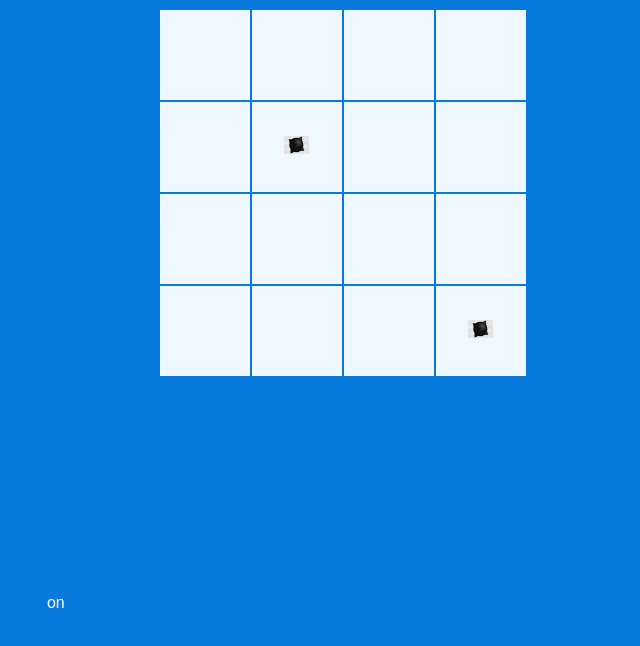
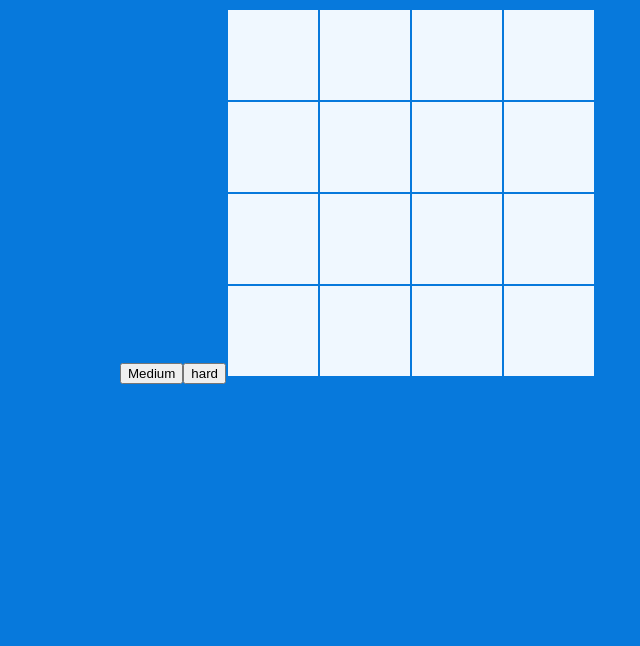
Before and after one commit to Adir720/Sprint1Adir1, a plain HTML site: page index.html in a window 1280 px wide. Shown: the whole page, without its empty margins (282-922 px from the left). Drawn offline with Linux system fonts and the light colour scheme.

Commit message:
Add files via upload

```diff
--- a/css/style.css
+++ b/css/style.css
@@ -5,35 +5,49 @@ body {
     text-align: center;
 }
 
-.board {
-
-    width: 300px;
-    height: 300px;
+.board :hover{
+   background-color: red;
+    width: auto;
+    height: auto;
 }
 
 table {
     background-color: rgb(7, 121, 220);
-    padding-left: 7%;
-    width: 600px;
-    height: 600px;
+    width: auto;
+    height:auto;
     display:inline-block;
     margin: auto;
 }
-
-.cell {
-    background-color: aliceblue;
-    padding: 25px;
+.hide{
+    display: none;
+}
+.cell{
+     background-color: aliceblue;
+     padding: 25px;
     border: 10px;
     width: 40px;
     height: 40px;
     color: black;
     text-align: center;
 }
+
 .cell img{
     width: 25px;
-    height: auto;
+    height: 25px;
 }
 
 .floor {
     background-color: gray;
 }
+
+
+.marked {
+    background-color: lightpink;
+}
+.cell h1{
+    display: none;
+}
+button{
+    text-align: center;
+    display:inline-block;
+}
--- a/index.html
+++ b/index.html
@@ -7,12 +7,14 @@
     <meta name="viewport" content="width=device-width, initial-scale=1.0">
     <title>Document</title>
     <link rel="stylesheet" href="css/style.css">
-</head>on
+</head>
 
 <body onload="onInit()">
 
     <table>
         <tbody class="board"></tbody>
+        <button onclick="buildBoard(8)">Medium</button>
+        <button onclick="buildBoard(16)">hard</button>
     </table>
 
 
--- a/js/main.js
+++ b/js/main.js
@@ -1,30 +1,34 @@
+
+
 'use strict'
-const FLOOR = 'FLOOR'
+
 const MINE = 'MINE'
 const MINE_IMG = '<img src="img/mine.jpg">'
-var gNegsCount = gNegsCount
 var gBoard
-var negsCount
+var elBoard
+var minesAroundCount
 //gameStart
 function onInit() {
-    gBoard = buildBoard()
-    addMines(2)
-    renderBoard(gBoard)
-
+    gBoard = buildBoard(8)
+    addMines(4)
+    elBoard = renderBoard(gBoard)
+//console.log(elboard)
     //console.table(gBoard)
-    console.log(gBoard)
 }
 
 // buildingBoard
 function buildBoard() {
-    // Put FLOOR everywhere
     const rowCount = 4
     const colCount = 4
     const board = []
     for (var i = 0; i < rowCount; i++) {
         board[i] = []
         for (var j = 0; j < colCount; j++) {
-            board[i][j] = { type: FLOOR, gameElement: null }
+            board[i][j] = {
+                 gameElement: null,
+                 isShown: false,
+                  isMine: false,
+                 isMarked: false }
         }
     }
 
@@ -37,81 +41,85 @@ function renderBoard(board) {
     for (var i = 0; i < board.length; i++) {
         strHTML += '<tr>'
         for (var j = 0; j < board[0].length; j++) {
-            var currCell = board[i][j]
-            var cellClass = getClassName({ i: i, j: j }) + ''
-            strHTML += `<td class="cell ${cellClass}" onclick="onClick(${i},${j})"<span>${''}</span>`
-            if (currCell.gameElement === MINE) strHTML += MINE_IMG;
+            var elCell = board[i][j]
+            minesAroundCount = countNegs(i,j,gBoard)
+            var tdId = `cell-${i}-${j}`
+            strHTML += `<td id="${tdId}" class="cell" onclick="onCellClick(${i},${j})">`
+            if (elCell.isMarked) strHTML += '<span>M</span>';
+            if (elCell.gameElement === MINE) strHTML += `<img src="img/mine.jpg" class="hide">`;
+            strHTML += `<span class="hide">${minesAroundCount}</span>`
         }
         strHTML += '</td>'
-
         strHTML += '</tr>'
-
-        // console.log('strHTML', strHTML)
     }
     const elBoard = document.querySelector('.board')
     elBoard.innerHTML = strHTML
     return elBoard
 }
 
-// classBylocation
-function getClassName(location) {
-    const cellClass = 'cell-' + location.i + '-' + location.j
-    return cellClass
+//clicking on cell
+function onCellClick(i, j) {
+    markCell(i, j);
+    var negsCount = countNegs(i,j,gBoard);
+    console.log(gBoard[i][j])
+    if (gBoard[i][j].gameElement === MINE && gBoard[i][j].gameElement !== null) {
+        var cellId = `cell-${i}-${j}`;
+        var elImg = document.getElementById(cellId).querySelector('img');
+        elImg.classList.remove('hide');
+        checkGameOver();
+    }
+
+    if(minesAroundCount >= 0) {
+        var cellId = `cell-${i}-${j}`;
+        var elCell = document.getElementById(cellId);
+        elCell.querySelector('span').classList.remove('hide');
+    }
+    return negsCount;
 }
-// onclickCell
-
-function onClick(i, j) {
-    var negsCount = countNegs(i,j,gBoard);
-    if (gBoard[i][j].gameElement === MINE) {
-        gameOver();
-    } else {
-        gBoard[i][j].innerHTML = negsCount;
-    }
-    console.log(negsCount)
-    return negsCount
-}
-
 // addingMine
 function addMine() {
     var emptyPos = getEmptyPos();
     gBoard[emptyPos.i][emptyPos.j].gameElement = MINE;
 }
-
+// addingMines
 function addMines(num) {
     for (var i = 0; i < num; i++) {
         addMine();
     }
 }
-
+//randmoizing num- to mines. also runs on gboard so its not in util.
 function getEmptyPos() {
     const emptyPoss = []
     for (var i = 0; i < gBoard.length; i++) {
         for (var j = 0; j < gBoard[0].length; j++) {
-            if (gBoard[i][j].type === FLOOR && !gBoard[i][j].gameElement) {
-                emptyPoss.push({ i, j })
-            }
+            if (!gBoard[i][j].gameElement) emptyPoss.push({ i, j })
         }
     }
     var randIdx = getRandomInt(0, emptyPoss.length)
     return emptyPoss[randIdx]
 }
+//counts neighbours around mines.
 function countNegs(cellI, cellJ, board) {
-     negsCount = 0
+    var minesAroundCount = 0
     for (var i = cellI - 1; i <= cellI + 1; i++) {
         if (i < 0 || i >= board.length) continue
         for (var j = cellJ - 1; j <= cellJ + 1; j++) {
             if (j < 0 || j >= board[i].length) continue
             if (i === cellI && j === cellJ) continue
             var currCell = board[i][j]
-            if (currCell.gameElement === MINE) negsCount++;
+            if (currCell.gameElement === MINE) minesAroundCount++;
         }
  }
- return negsCount
+ return minesAroundCount
 }
-function gameOver() {
+//alerting game over
+function checkGameOver() {
     alert('YouLose')
 }
+//marking cell. still in work
+function markCell(i, j) {
+    gBoard[i][j].isMarked = !gBoard[i][j].isMarked;
+}
 
-// if (currCell.gameElement === MINE) gNegsCount++;
-// console.log(gNegsCount)
-// return gNegsCount
+
+//footer = Ican'tCodeForTheLifeOfMe.AdirDavid 26/1/2023
```
